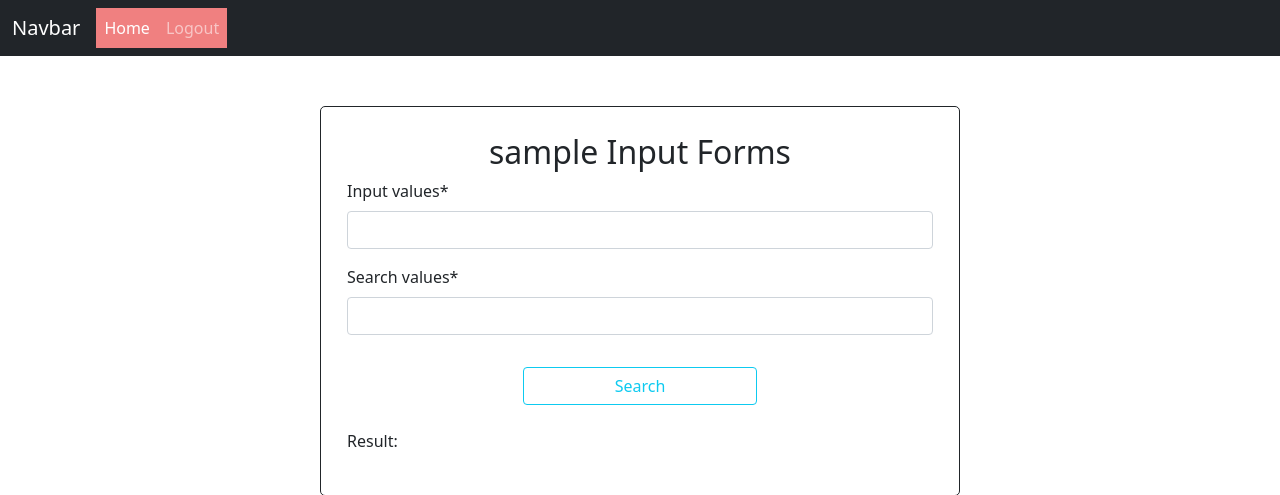
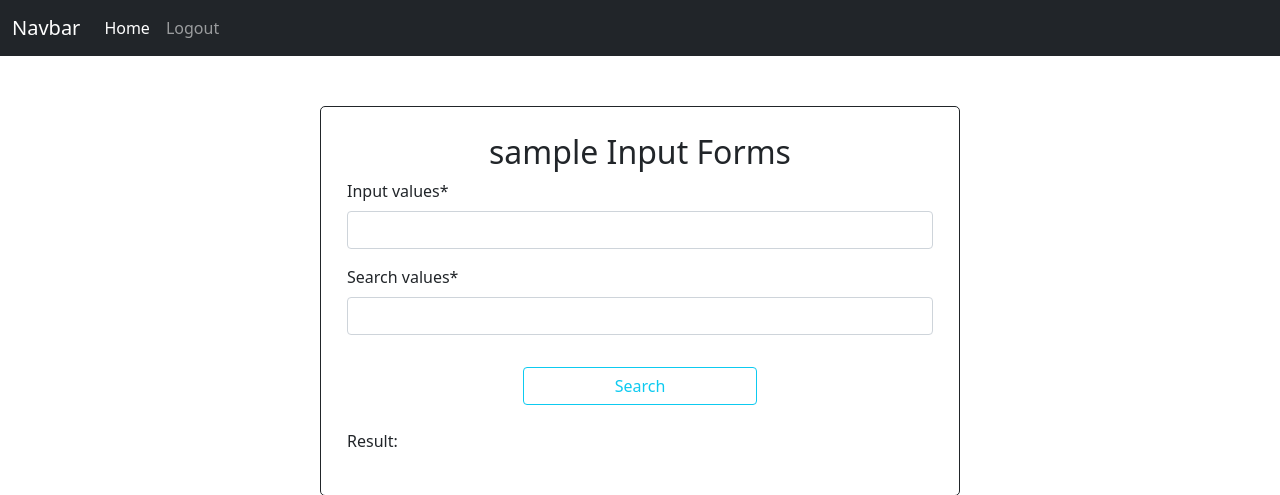
Before and after one commit to golammahmud/job_evaluations_project, a Django app: page / in a window 1280 px wide. Shown: the top 495 px of the page. Run offline with Django 3.2, Linux system fonts and the light colour scheme; the visitor is signed in with stand-in values (Sample User, id 1); some libraries are stand-ins or nearby versions.

Commit message:
modify commit

```diff
--- a/app/static/css/style.css
+++ b/app/static/css/style.css
@@ -16,7 +16,3 @@ body{
     width: 40%;
 
 }
-
-#nav-id{
-  background-color:lightcoral;
-}
```
